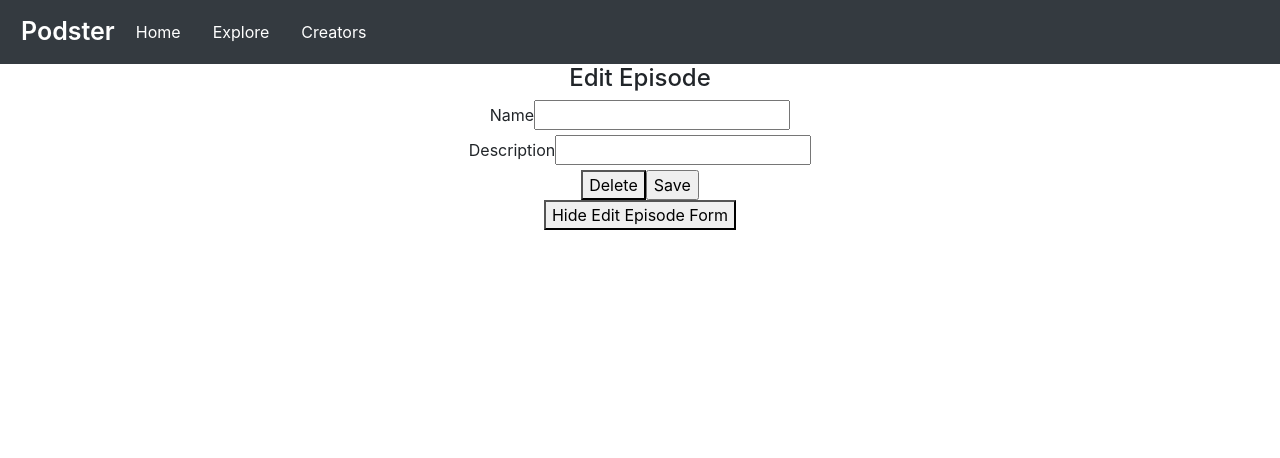
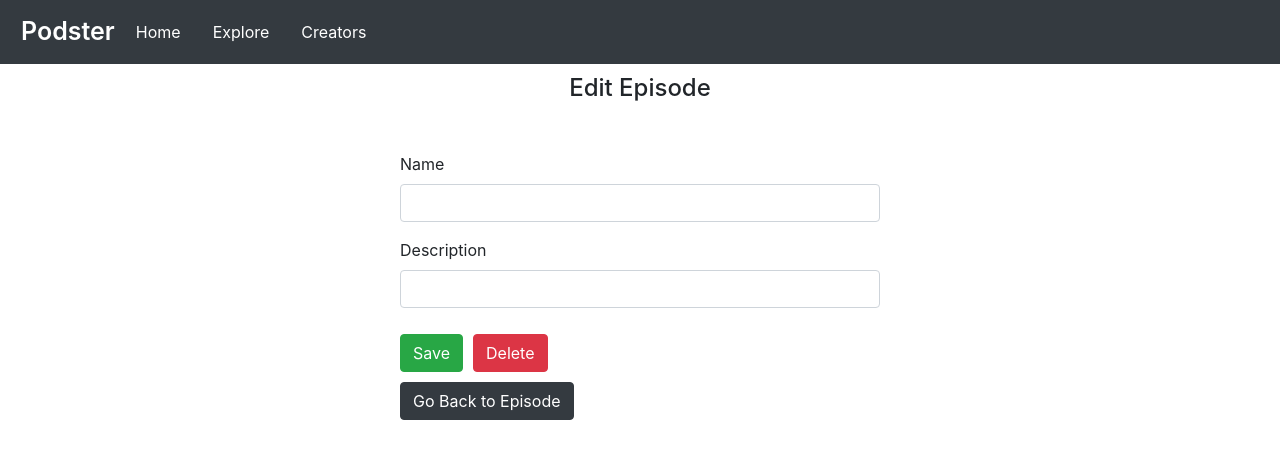
Before and after one commit to wrowston/podster, a React (Create React App) app in the folder client/: page /episode/1 in a window 1280 px wide. Both pictures are taken after a click on the button "Edit Episode". Shown: the top 458 px of the page. Built offline with nearby package versions, Linux system fonts and the light colour scheme; no server answers.

Commit message:
styled edit episode form

```diff
--- a/client/src/App.css
+++ b/client/src/App.css
@@ -140,3 +140,8 @@
   text-decoration: underline ;
   color: black;
 }
+
+.form-wrapper {
+  margin: 50px 400px 500px 400px;
+  text-align: left;
+}
--- a/client/src/components/episode/SingleEpisode.js
+++ b/client/src/components/episode/SingleEpisode.js
@@ -63,33 +63,38 @@ export default class SingleEpisode extends Component {
                 {this.state.showEditForm
                     ?
                     <div>
-                        <h4>Edit Episode</h4>
+                        <h4 class='add-margin'>Edit Episode</h4>
+                        <div class='form-wrapper'>
                             <form onSubmit={this.onSubmit}>
-                            <div>
+                                <div class="form-group">
                                     <label htmlFor="name">Name</label>
                                     <input
                                         type="text"
+                                        class="form-control"
                                         name="name"
                                         value={this.state.episode.name}
                                         onChange={this.onChangeCurrentEpisode}
                                     />
                                 </div>
-                            <div>
+                                <div class="form-group">
                                     <label htmlFor="description">Description</label>
                                     <input
                                         type="text"
+                                        class="form-control"
                                         name="description"
                                         value={this.state.episode.description}
                                         onChange={this.onChangeCurrentEpisode}
                                     />
                                 </div>
+                                <input type="submit" value="Save" class='btn btn-success' />
                                 <Link to={'/'}>
-                                <button onClick={() => this.onDeleteEpisode(this.props.match.params.episodeId)}>
+                                    <button class='btn btn-danger add-margin' onClick={() => this.onDeleteEpisode(this.props.match.params.episodeId)}>
                                         Delete
                                     </button>
                                 </Link>
-                            <input type="submit" value="Save" />
                             </form>
+                            <button onClick={this.toggleEditForm} class='btn btn-dark'>Go Back to Episode</button>
+                        </div>
                     </div>
                     :
                     <div class="card text-center single-episode">
@@ -106,12 +111,6 @@ export default class SingleEpisode extends Component {
                             {this.state.episode.dateUploaded}
                         </div>
                     </div>}
-
-                <button onClick={this.toggleEditForm}>
-                    {this.state.showEditForm
-                        ? 'Hide Edit Episode Form'
-                        : 'Edit Episode'}
-                </button>
             </div >
         )
     }
```
Lines whose indentation alone changed are shown as unchanged.
